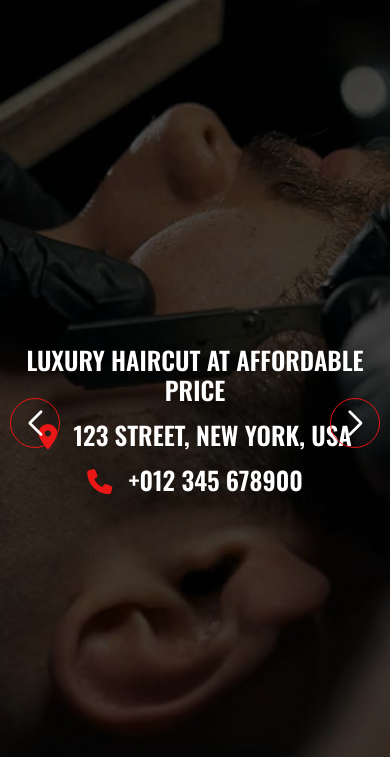
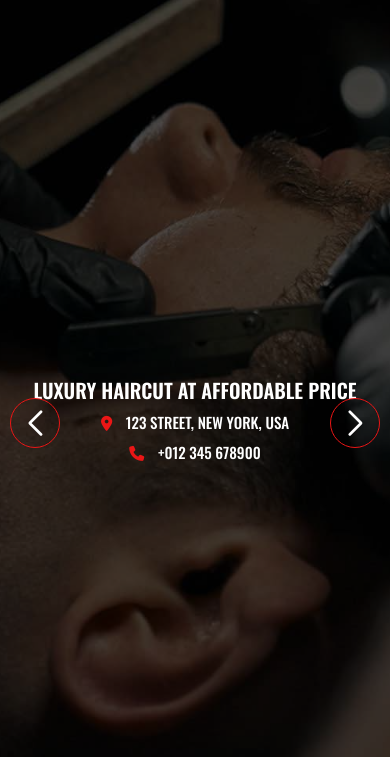
Before and after one commit to amit70526/hairsalon-website, a plain HTML site: page index.html in a window 390 px wide. Shown: the part 87-844 px from the top of the page. Drawn offline with nearby package versions, Linux system fonts and the light colour scheme.

Commit message:
css update

```diff
--- a/css/style.css
+++ b/css/style.css
@@ -649,9 +649,18 @@ h6 {
         font-size: 30px;
     }
     .main-heading {
-        font-size: 25px;
+        font-size: 20px;
         font-weight: 600;
         line-height: 1.2;
         color: #fff;
     }
+    .home .icon-text {
+        font-size: 15px;
+        font-weight: 500;
+        line-height: 20px;
+        text-transform: capitalize;
+        color: var(--white);
+        margin-top: 10px;
+    }
+
 }
```
